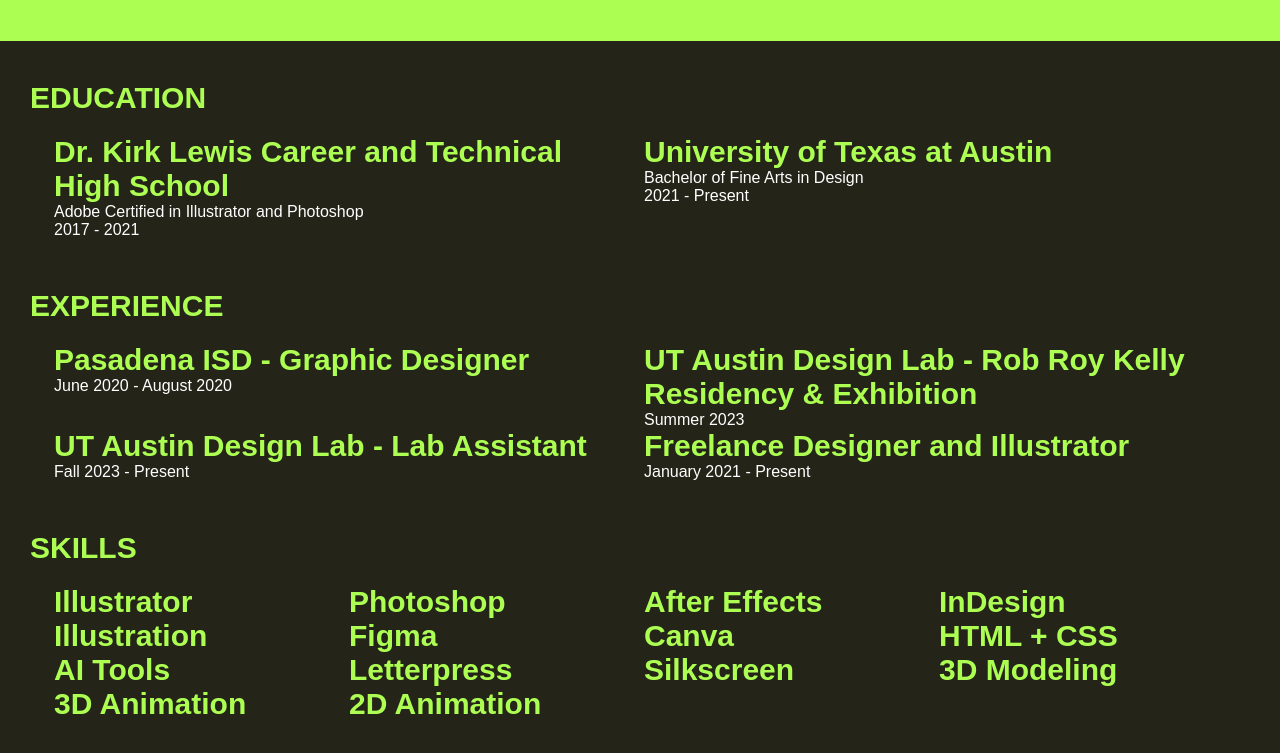
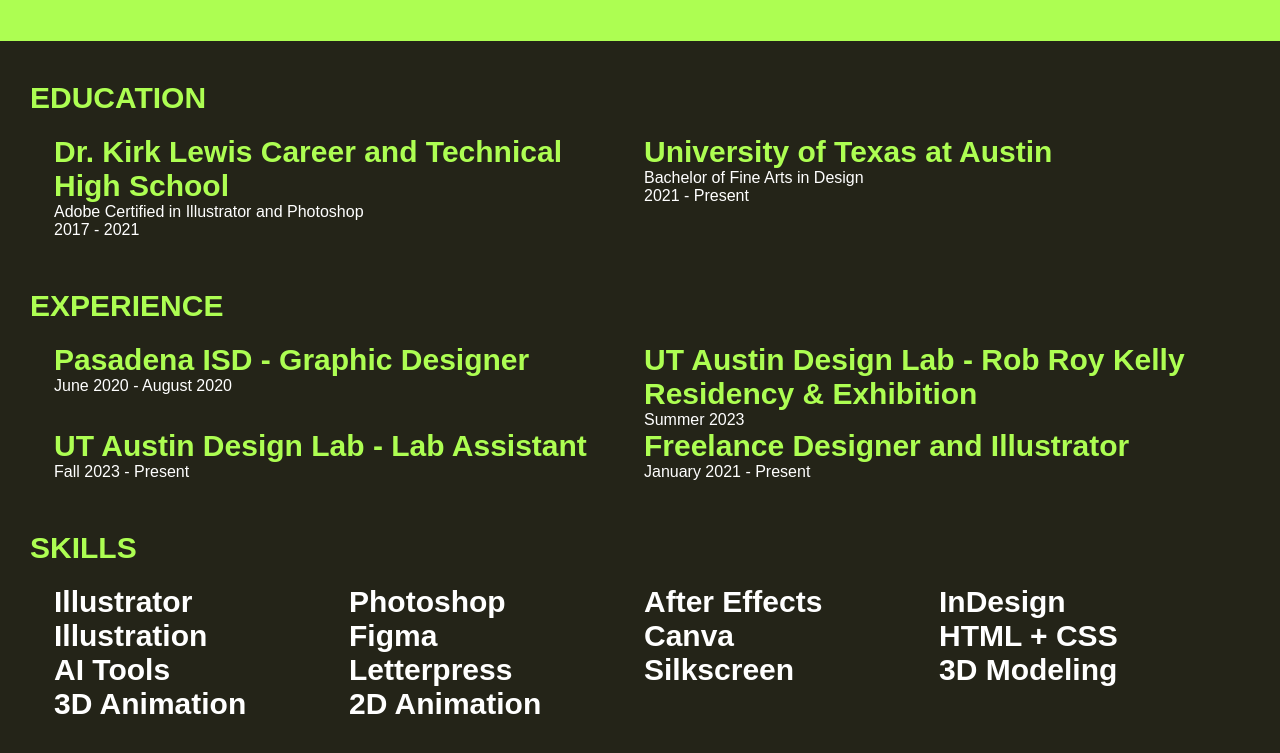
Before and after one commit to ffsoul/frogpond, a website: page about.html in a window 1280 px wide. Shown: the part 678-1431 px from the top of the page. Drawn offline with nearby package versions, Linux system fonts and the light colour scheme; a web font is replaced by a local one.

Commit message:
about white

```diff
--- a/about.html
+++ b/about.html
@@ -307,46 +307,46 @@
   </div>
   <div class="row" style="margin-top: 20px; padding-left: 50px; padding-right: 50px; margin-bottom: 50px;">
     <div class="columnBox2">
-      <p3h>Illustrator</p3h>
+      <p3h style="color:white;">Illustrator</p3h>
     </div>
     <div class="columnBox2">
-      <p3h>Photoshop</p3h>
+      <p3h style="color:white;">Photoshop</p3h>
     </div>
     <div class="columnBox2">
-      <p3h>After Effects</p3h>
+      <p3h style="color:white;">After Effects</p3h>
     </div>
     <div class="columnBox2">
-      <p3h>InDesign</ph3>
+      <p3h style="color:white;">InDesign</ph3>
     </div>
     <div class="columnBox2">
-      <p3h>Illustration</p3h>
+      <p3h style="color:white;">Illustration</p3h>
     </div>
     <div class="columnBox2">
-      <p3h>Figma</p3h>
+      <p3h style="color:white;">Figma</p3h>
     </div>
     <div class="columnBox2">
-      <p3h>Canva</p3h>
+      <p3h style="color:white;">Canva</p3h>
     </div>
     <div class="columnBox2">
-      <p3h>HTML + CSS</p3h>
+      <p3h style="color:white;">HTML + CSS</p3h>
     </div>
     <div class="columnBox2">
-      <p3h>AI Tools</p3h>
+      <p3h style="color:white;">AI Tools</p3h>
     </div>
     <div class="columnBox2">
-      <p3h>Letterpress</p3h>
+      <p3h style="color:white;">Letterpress</p3h>
     </div>
     <div class="columnBox2">
-      <p3h>Silkscreen</p3h>
+      <p3h style="color:white;">Silkscreen</p3h>
     </div>
     <div class="columnBox2">
-      <p3h>3D Modeling</p3h>
+      <p3h style="color:white;">3D Modeling</p3h>
     </div>
     <div class="columnBox2">
-      <p3h>3D Animation</p3h>
+      <p3h style="color:white;">3D Animation</p3h>
     </div>
     <div class="columnBox2">
-      <p3h>2D Animation</p3h>
+      <p3h style="color:white;">2D Animation</p3h>
     </div>
   </div>
 
```
